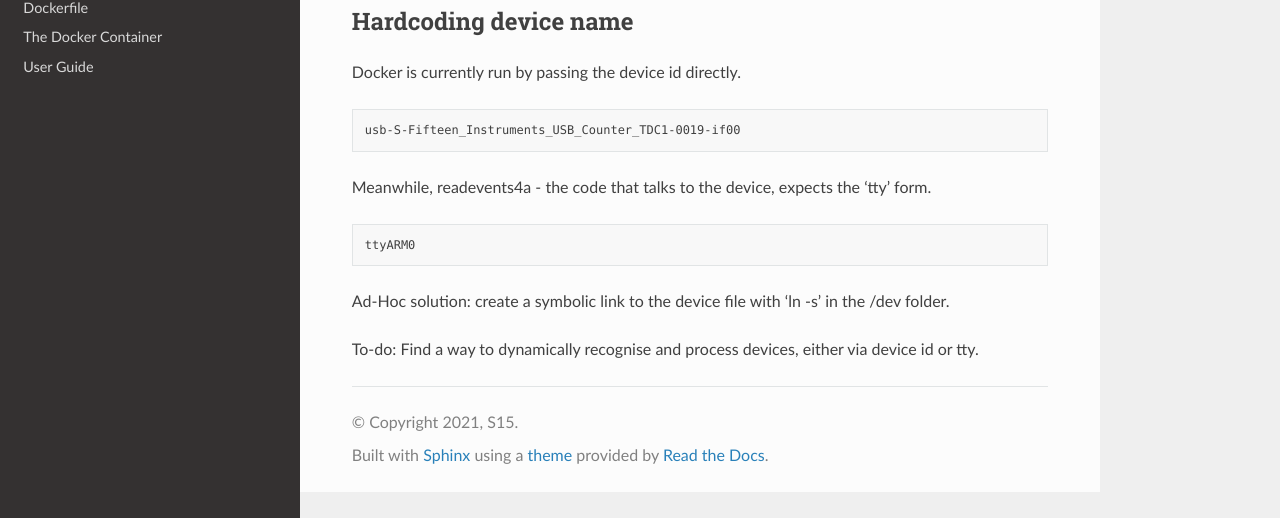
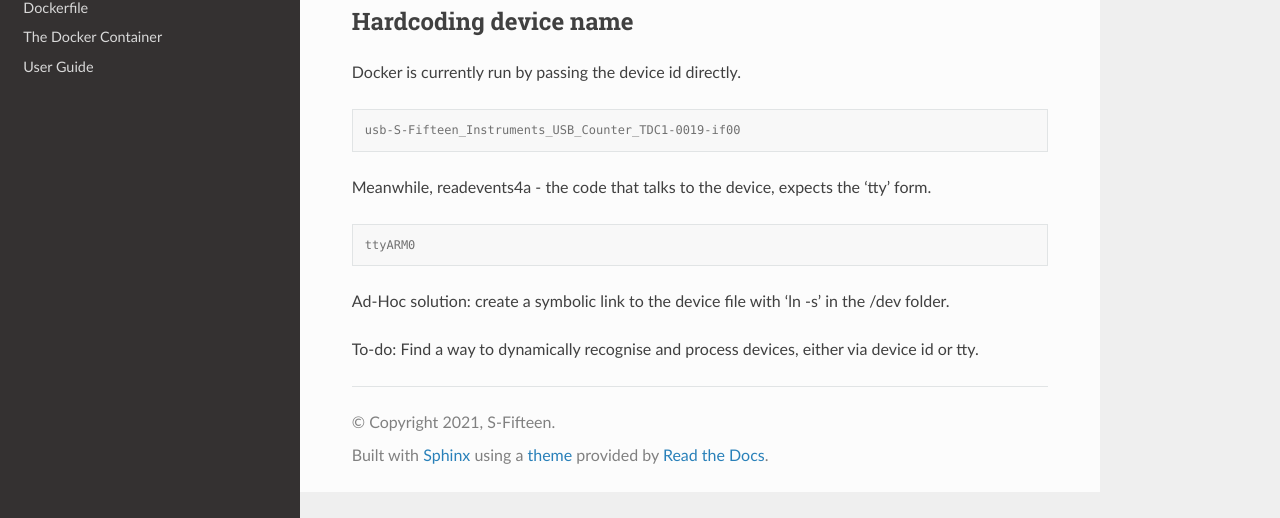
Before and after one commit to s-fifteen-instruments/QKDServer, a Sphinx documentation site: the page built from docs/source/issues.rst, in a window 1280 px wide. Shown: the part 203-721 px from the top of the page. Built offline with Sphinx 7.4.7 and the Read the Docs theme 2.0.0, drawn with Linux system fonts in a browser that asks for light colours; pages that are not in the unit, such as notebooks, are missing from menus; part of the change alters nothing that is shown.

```diff
--- a/docs/source/conf.py
+++ b/docs/source/conf.py
@@ -18,11 +18,8 @@
 # -- Project information -----------------------------------------------------
 
 project = 'QKDServer'
-copyright = '2021, S15'
-author = 'S15'
-
-# The full version, including alpha/beta/rc tags
-release = '291221'
+copyright = '2021, S-Fifteen'
+author = 'S-Fifteen'
 
 
 # -- General configuration ---------------------------------------------------
@@ -31,6 +28,12 @@ release = '291221'
 # extensions coming with Sphinx (named 'sphinx.ext.*') or your custom
 # ones.
 extensions = [
+    'sphinx.ext.duration',
+    'sphinx.ext.doctest',
+    'sphinx.ext.autodoc',
+    'sphinx.ext.autosummary',
+    'sphinx.ext.intersphinx',
+    'sphinx_tabs.tabs'
 ]
 
 # Add any paths that contain templates here, relative to this directory.
@@ -39,7 +42,7 @@ templates_path = ['_templates']
 # List of patterns, relative to source directory, that match files and
 # directories to ignore when looking for source files.
 # This pattern also affects html_static_path and html_extra_path.
-exclude_patterns = []
+exclude_patterns = ['_build', 'Thumbs.db', '.DS_Store']
 
 
 # -- Options for HTML output -------------------------------------------------
@@ -47,9 +50,16 @@ exclude_patterns = []
 # The theme to use for HTML and HTML Help pages.  See the documentation for
 # a list of builtin themes.
 #
+html_theme = 'sphinx_rtd_theme'
 
-html_theme = 'sphinx_rtd_theme'
 # Add any paths that contain custom static files (such as style sheets) here,
 # relative to this directory. They are copied after the builtin static files,
 # so a file named "default.css" will overwrite the builtin "default.css".
-html_static_path = ['_static']
+#html_static_path = ['_static']
+
+# -- Options for EPUB output
+epub_show_urls = 'footnote'
+
+latex_elements = {
+    'figure_align' : 'H',
+    'papersize' : 'a4paper' }
--- a/docs/source/issues.rst
+++ b/docs/source/issues.rst
@@ -9,13 +9,13 @@ Hardcoding device name
 
 Docker is currently run by passing the device id directly.
 
-.. code-block:: shellscript
+.. code-block:: shell-session
 
   usb-S-Fifteen_Instruments_USB_Counter_TDC1-0019-if00
 
 Meanwhile, readevents4a - the code that talks to the device, expects the 'tty' form.
 
-.. code-block:: shellscript
+.. code-block:: shell-session
 
   ttyARM0
 
```
Also changed, not shown: 1 other file.
